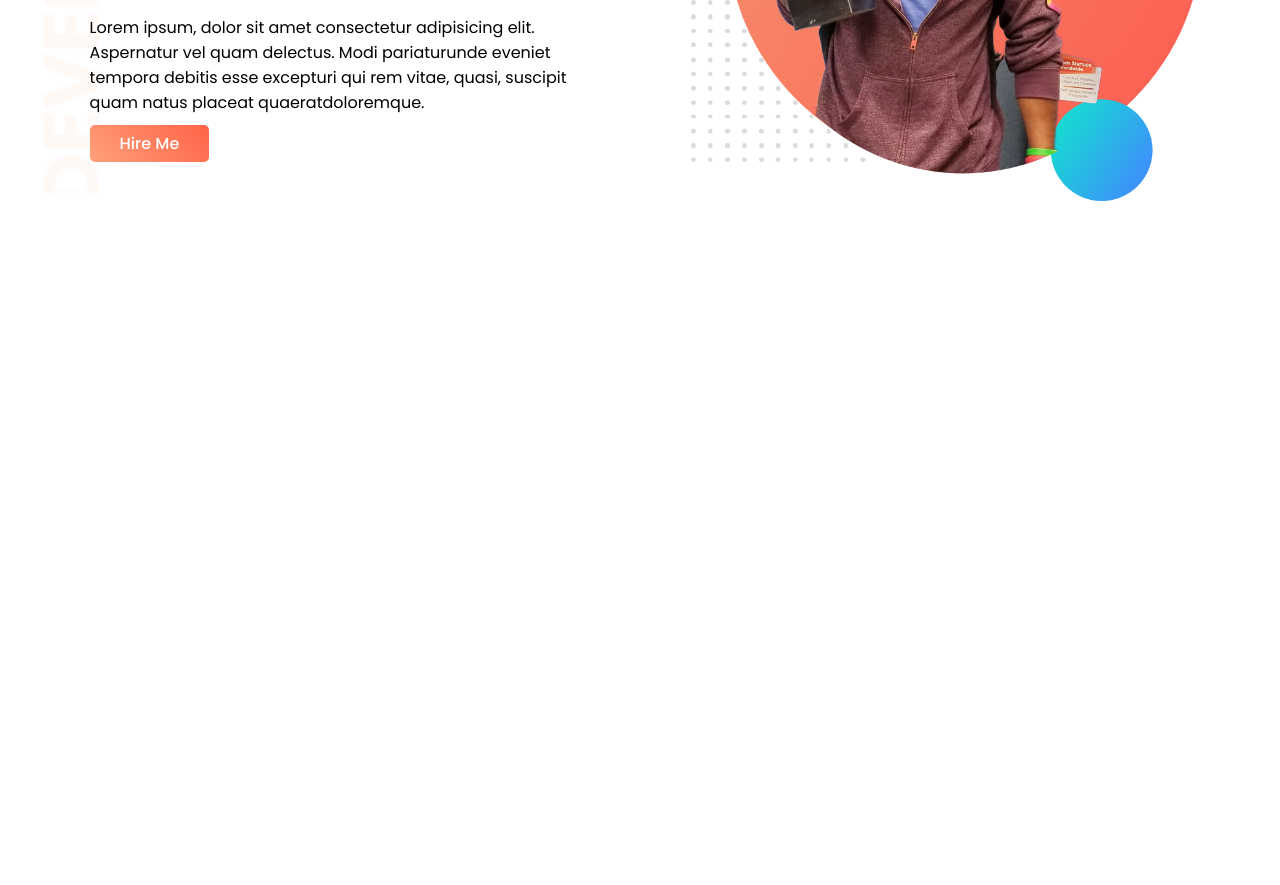
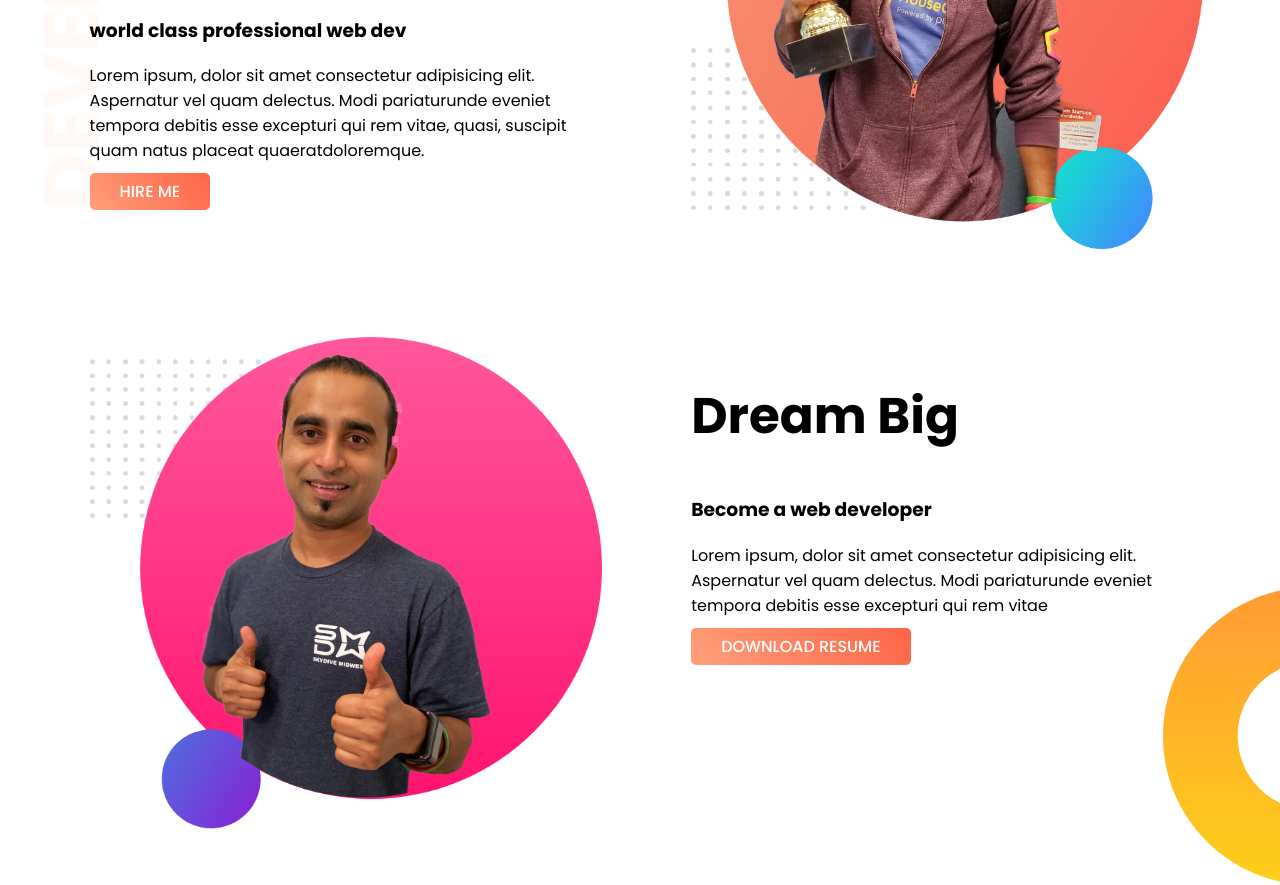
Before and after one commit to asiffaizan/project-1, a plain HTML site: page index.html in a window 1280 px wide. Shown: the part 307-1192 px from the top of the page. Before the commit the page ends 800 px from the top, so only its background shows below. Drawn offline with Linux system fonts and the light colour scheme.

Commit message:
adding dream section

```diff
--- a/css/style.css
+++ b/css/style.css
@@ -3,12 +3,19 @@ body{
     padding: 0;
     margin: 0;
 }
-section{
-    height: 500px;
+section {
+	height: 500px;
+	padding: 3rem 0;
 }
 h1{
     font-size: 50px;
 }
+p{
+    font-size: 16px;
+}
+
+/*top-banner*/
+
 .name-highlight{
     color: orange;
 }
@@ -33,4 +40,14 @@ h1{
 	color: white;
 	border-radius: 5px;
 	font-weight: 500;
+	text-transform: uppercase;
 }
+
+/**dream*/
+
+.dream {
+	background-image: url("../images/dream-bg.png");
+	background-repeat: no-repeat;
+	background-position-x: right;
+	background-position-y: bottom;
+}
--- a/index.html
+++ b/index.html
@@ -26,6 +26,17 @@
             <img src="images/jhankar.png" alt="images">
         </div>
     </section>
+    <section class="dream">
+        <div class="half_width">
+            <img src="images/jhankar2.png" alt="images">
+        </div>
+        <div class="half_width">
+            <h1>Dream Big</h1>
+            <h3>Become a web developer</h3>
+            <p>Lorem ipsum, dolor sit amet consectetur adipisicing elit. Aspernatur vel quam delectus. Modi pariaturunde eveniet tempora debitis esse excepturi qui rem vitae</p>
+            <a class="link-button" target="_blank" href="https://bd.linkedin.com/in/faizanarif247">Download Resume</a>
+        </div>
+    </section>
 </body>
 
 </html>
```
